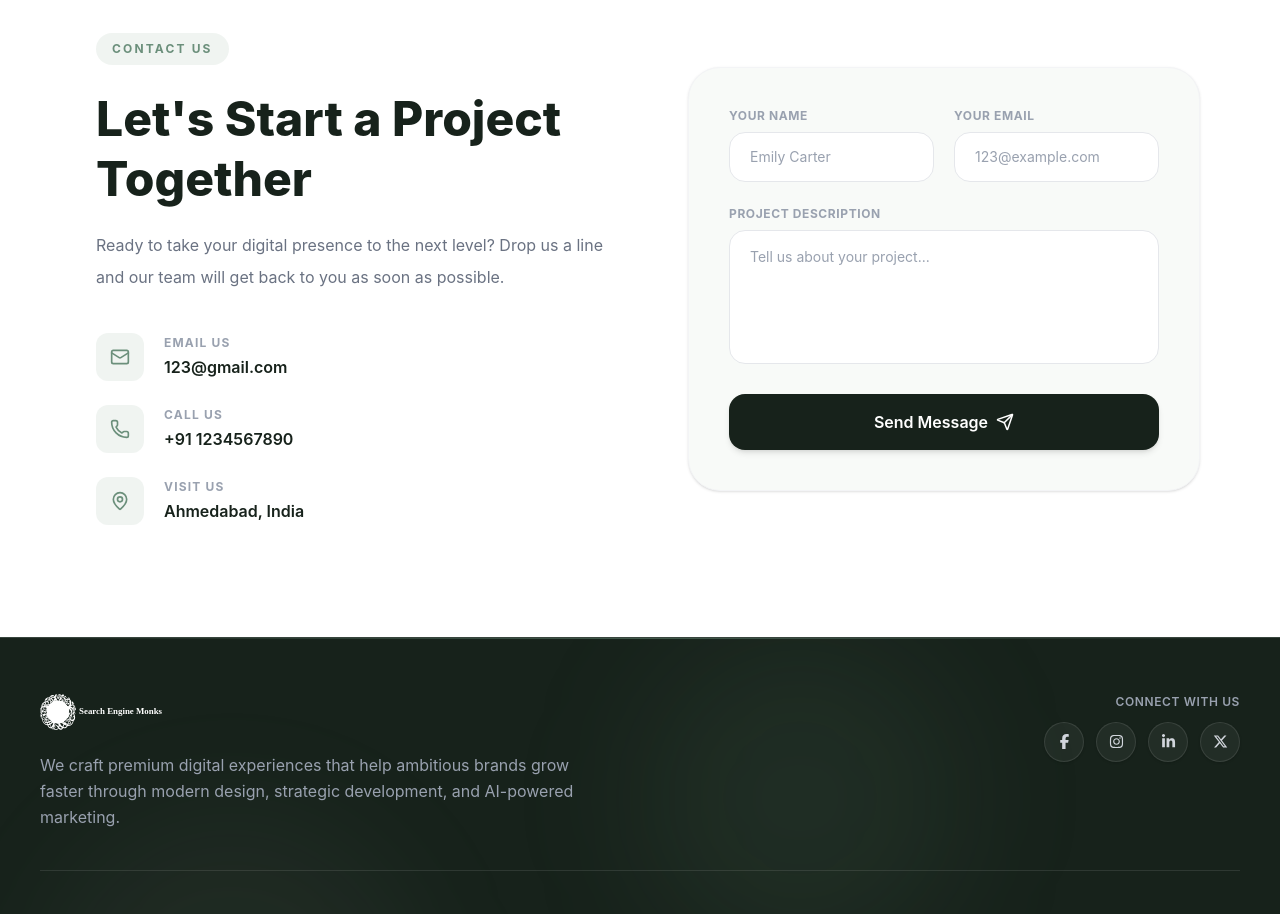
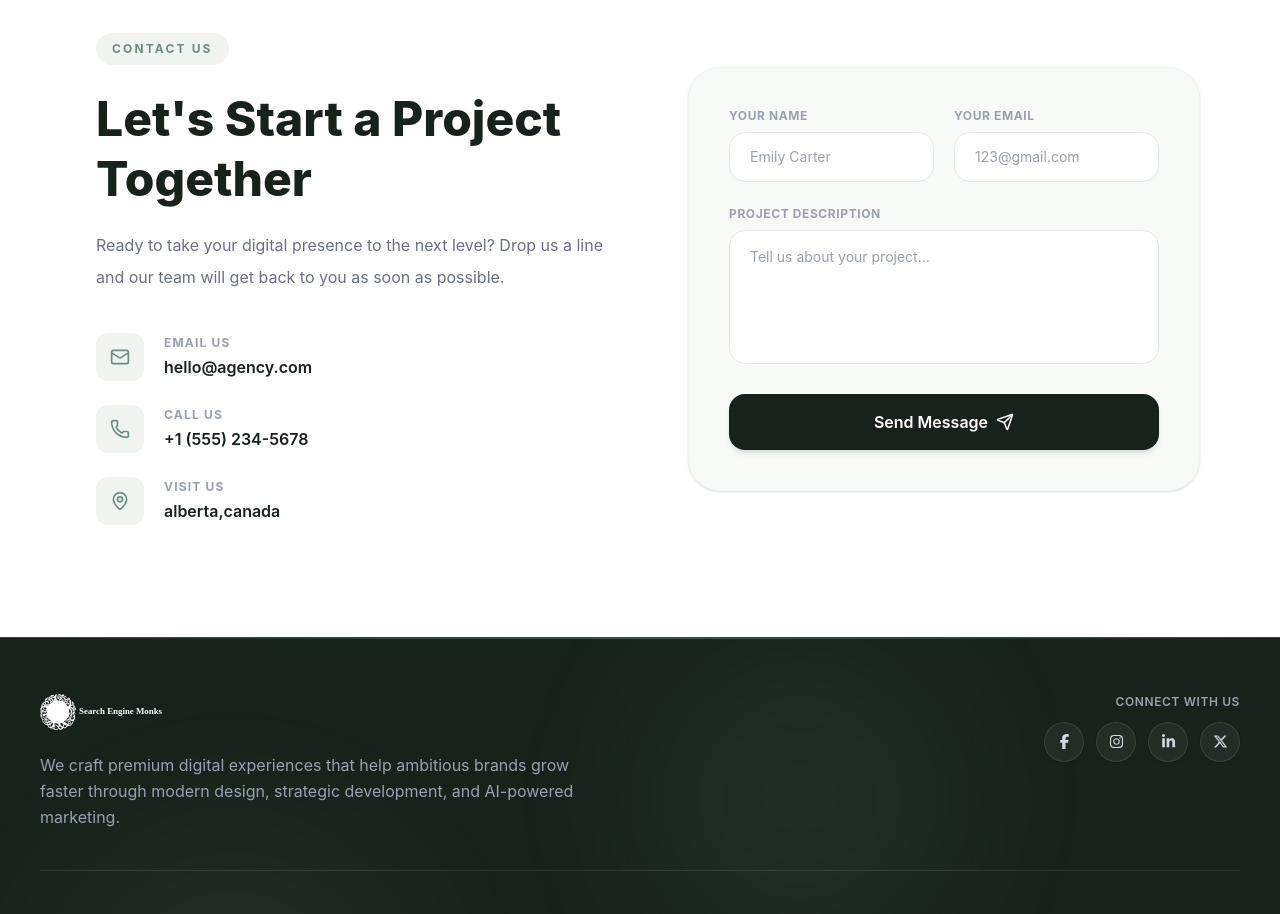
Before and after one commit to mahek1574/intenship-projects, a React (Vite) app in the folder landing-page-project/: page / in a window 1280 px wide. Shown: the part 4000-4914 px from the top of the page. Built offline with nearby package versions, Linux system fonts and the light colour scheme.

Commit message:
update contact page

```diff
--- a/landing-page-project/src/components/Contact.jsx
+++ b/landing-page-project/src/components/Contact.jsx
@@ -91,7 +91,7 @@ export default function Contact() {
                   </p>
 
                   <p className="mt-1 text-[#17221B] font-semibold">
-                    123@gmail.com
+                  hello@agency.com
                   </p>
 
                 </div>
@@ -111,7 +111,7 @@ export default function Contact() {
                   </p>
 
                   <p className="mt-1 text-[#17221B] font-semibold">
-                    +91 1234567890
+                  +1 (555) 234-5678
                   </p>
 
                 </div>
@@ -131,7 +131,7 @@ export default function Contact() {
                   </p>
 
                   <p className="mt-1 text-[#17221B] font-semibold">
-                    Ahmedabad, India
+                    alberta,canada
                   </p>
 
                 </div>
@@ -187,7 +187,7 @@ export default function Contact() {
                       value={formData.email}
                       onChange={handleChange}
                       required
-                      placeholder="123@example.com"
+                      placeholder="123@gmail.com"
                       className="w-full bg-white border border-gray-200 rounded-2xl px-5 py-3.5 text-sm text-[#17221B] placeholder:text-gray-400 focus:border-[#6B8F7B] focus:ring-2 focus:ring-[#6B8F7B]/20 focus:outline-none transition-all duration-300"
                     />
                   </div>
```
